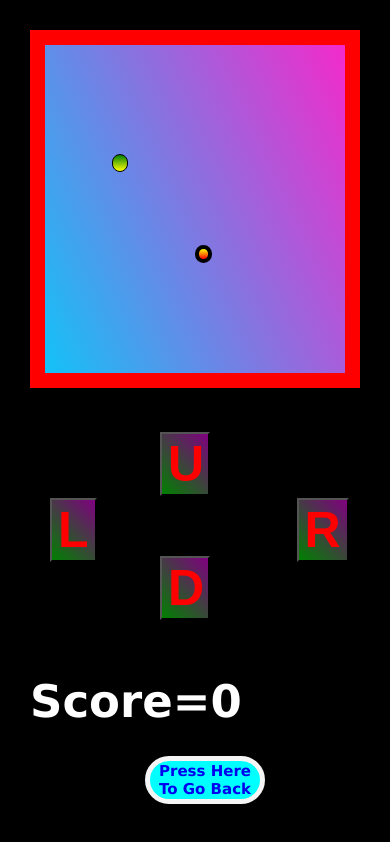
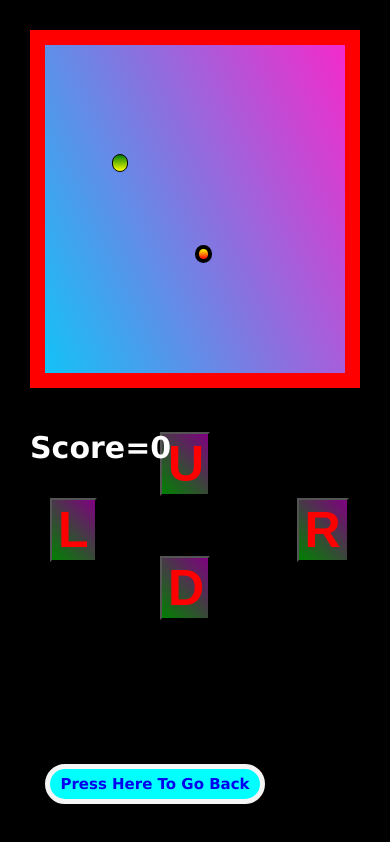
Before and after one commit to 717Swati/Snake-Game, a plain HTML site: page start.html in a window 390 px wide. Drawn offline with Linux system fonts and the light colour scheme.

Commit message:
Update index.css

```diff
--- a/index.css
+++ b/index.css
@@ -114,7 +114,13 @@ a {
     }
 
     .scorebox {
-        top: 630px;
+        top: 400px;
         left: 30px;
+        font-size: 30px;
+    }
+
+    .back {
+        width: 220px;
+        height: 40px;
     }
 }
```
